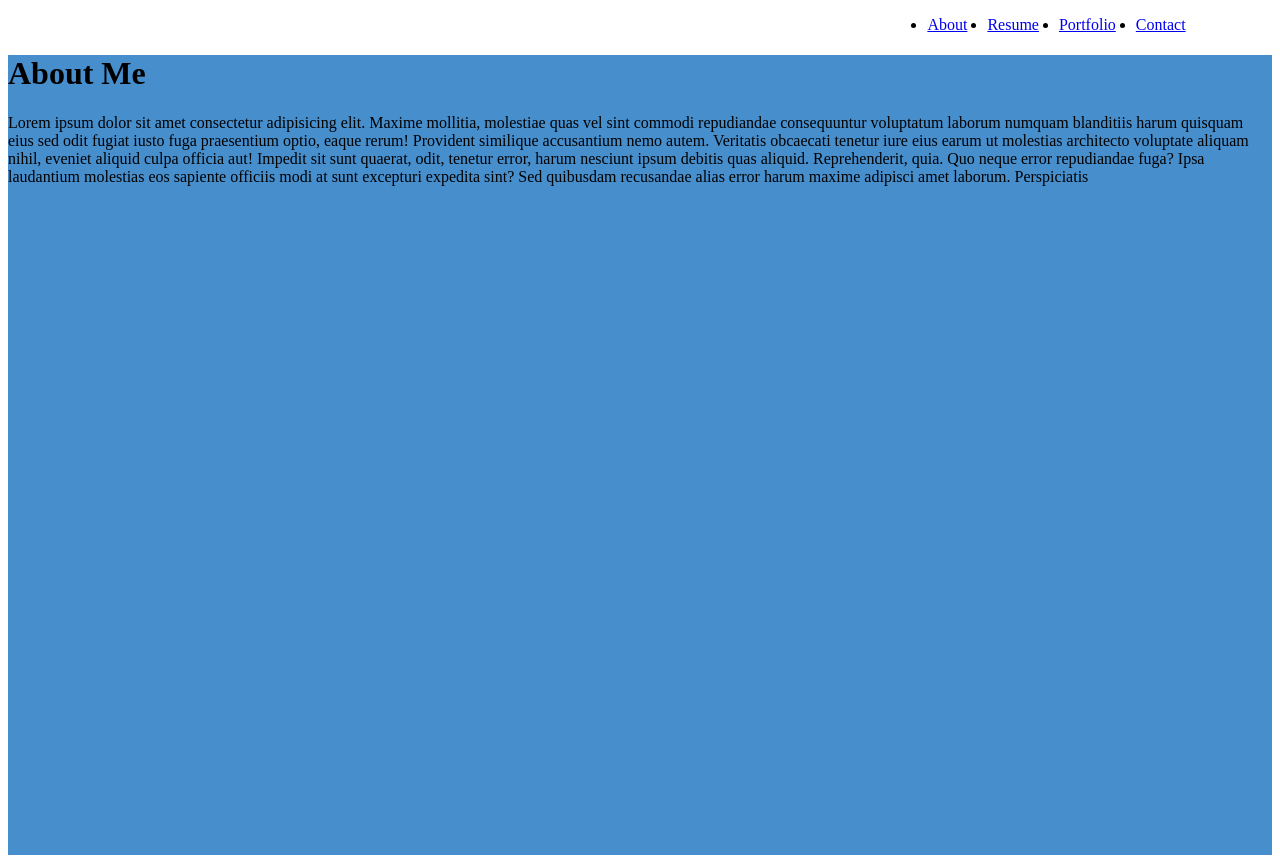
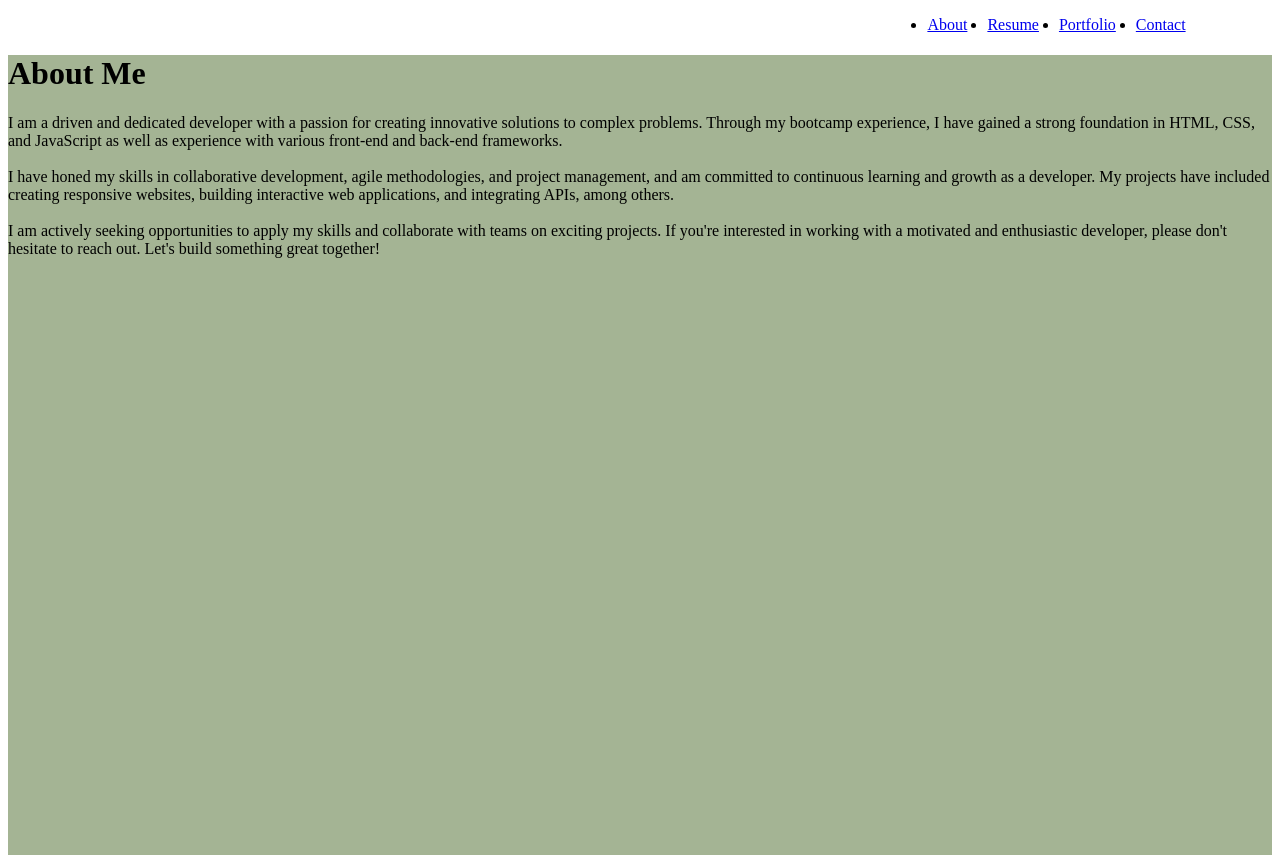
Before and after one commit to brenda255/react-portfolio, a React (Create React App) app: page / in a window 1280 px wide. Built offline with nearby package versions, Linux system fonts and the light colour scheme.

Commit message:
added css

```diff
--- a/package.json
+++ b/package.json
@@ -1,4 +1,5 @@
 {
+  "homepage": "https://brenda255.github.io/react-portfolio",
   "name": "src",
   "version": "0.1.0",
   "private": true,
@@ -7,6 +8,7 @@
     "@testing-library/react": "^13.4.0",
     "@testing-library/user-event": "^13.5.0",
     "bootstrap": "^5.2.3",
+    "gh-pages": "^5.0.0",
     "react": "^18.2.0",
     "react-bootstrap": "^2.7.2",
     "react-dom": "^18.2.0",
@@ -17,7 +19,9 @@
     "start": "react-scripts start",
     "build": "react-scripts build",
     "test": "react-scripts test",
-    "eject": "react-scripts eject"
+    "eject": "react-scripts eject",
+    "predeploy": "npm run build",
+    "deploy": "gh-pages -d build"
   },
   "eslintConfig": {
     "extends": [
--- a/src/components/pages/About.js
+++ b/src/components/pages/About.js
@@ -5,16 +5,12 @@ export default function Resume() {
     <div className='about'>
       <h1>About Me</h1>
       <p>
-      Lorem ipsum dolor sit amet consectetur adipisicing elit. Maxime mollitia,
-molestiae quas vel sint commodi repudiandae consequuntur voluptatum laborum
-numquam blanditiis harum quisquam eius sed odit fugiat iusto fuga praesentium
-optio, eaque rerum! Provident similique accusantium nemo autem. Veritatis
-obcaecati tenetur iure eius earum ut molestias architecto voluptate aliquam
-nihil, eveniet aliquid culpa officia aut! Impedit sit sunt quaerat, odit,
-tenetur error, harum nesciunt ipsum debitis quas aliquid. Reprehenderit,
-quia. Quo neque error repudiandae fuga? Ipsa laudantium molestias eos
-sapiente officiis modi at sunt excepturi expedita sint? Sed quibusdam
-recusandae alias error harum maxime adipisci amet laborum. Perspiciatis</p>
+      I am a driven and dedicated developer with a passion for creating innovative solutions to complex problems. Through my bootcamp experience, I have gained a strong foundation in HTML, CSS, and JavaScript as well as experience with various front-end and back-end frameworks.<br></br>
+
+      <br></br>I have honed my skills in collaborative development, agile methodologies, and project management, and am committed to continuous learning and growth as a developer. My projects have included creating responsive websites, building interactive web applications, and integrating APIs, among others.<br></br>
+
+      <br></br>I am actively seeking opportunities to apply my skills and collaborate with teams on exciting projects. If you're interested in working with a motivated and enthusiastic developer, please don't hesitate to reach out. Let's build something great together!<br></br>
+      </p>
     </div>
   );
 }
--- a/src/components/pages/Contact.js
+++ b/src/components/pages/Contact.js
@@ -1,7 +1,9 @@
 import React from 'react';
+import "../style.css"
 
 export default function Contact() {
   return (
+    <div className='contact'>
     <div className='form'>
       <h1>Contact Page</h1>
       <p>
@@ -19,5 +21,6 @@ export default function Contact() {
 <br></br><input type="submit" id="submit"></input>
               </form>
     </div>
+    </div>
   );
 }
--- a/src/components/pages/Portfolio.js
+++ b/src/components/pages/Portfolio.js
@@ -2,7 +2,7 @@ import React from 'react';
 import "../style.css";
 export default function Portfolio() {
   return (
-    <div>
+    <div className='portfolio'>
       <h1>Portfolio</h1>
       <div className='pics'>
         <a href="https://brenda255.github.io/weather-dashboard/"><img alt="weather" src="../images/weather.jpg"></img>  </a><br></br>
--- a/src/components/pages/Resume.js
+++ b/src/components/pages/Resume.js
@@ -1,8 +1,9 @@
 import React from 'react';
+import "../style.css"
 
 export default function Resume() {
   return (
-    <div>
+    <div className='resume'>
       <h1>Resume</h1>
       <p>
         Download my <a href="https://docs.google.com/document/d/1uuReNEPYVU-HyOk8_85ByvHY04RgJ0qHXTcmk_wJPw4/edit?usp=sharing">Resume</a>
--- a/src/components/style.css
+++ b/src/components/style.css
@@ -16,7 +16,25 @@
 }
 
 .about {
-    background-color: #478ecd;
+    background-color: #A4B494;
     background-size: cover;
     height: 100vh;
 }
+
+.resume {
+    background-color: #BEC5AD ;
+    background-size: cover;
+    height: 100vh;
+}
+
+.portfolio {
+    background-color: white ;
+    background-size: cover;
+    height: 100vh;
+}
+
+.contact {
+    background-color: #519872 ;
+    background-size: cover;
+    height: 100vh;
+}
```
Also changed, not shown: 1 other file (tests, documents, lock files or other folders).
